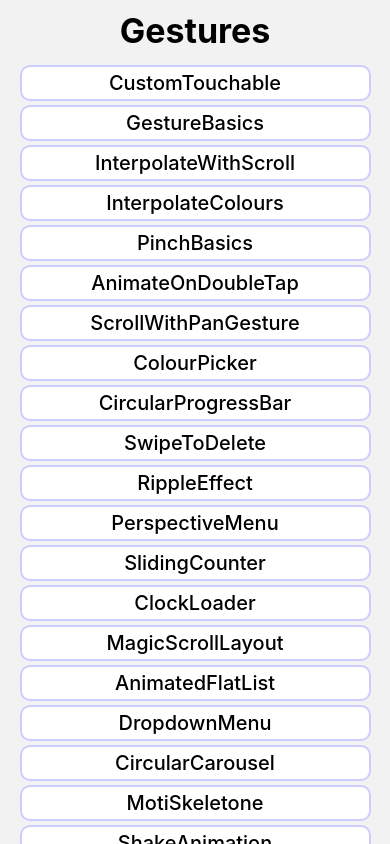
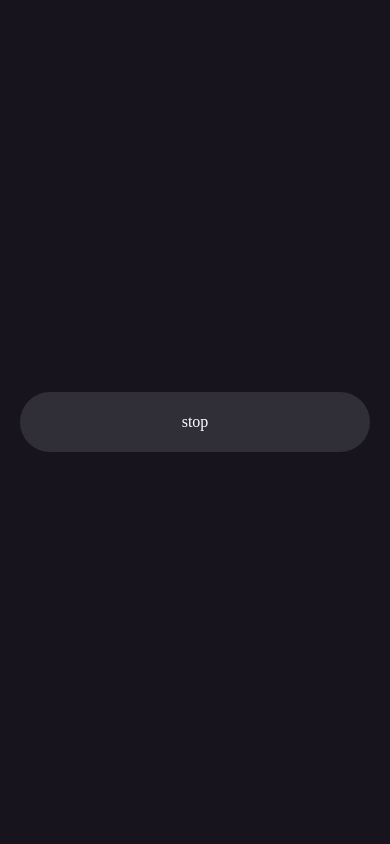
Before and after one commit to jonqwerty/animation, a React Native app: screen /SplitButton in a window 390 px wide. Built offline with nearby package versions, Linux system fonts and the light colour scheme.

Commit message:
add split btn

```diff
--- /dev/null
+++ b/src/common/constants.ts
@@ -0,0 +1,6 @@
+export const Palette = {
+  card: '#302E37',
+  highlight: '#EA3F4C',
+  background: '#18141D',
+  text: 'white',
+};
--- a/src/common/types.ts
+++ b/src/common/types.ts
@@ -27,6 +27,7 @@ export enum Screen {
   CircularCarousel = 'CircularCarousel',
   MotiSkeletone = 'MotiSkeletone',
   ShakeAnimation = 'ShakeAnimation',
+  SplitButton = 'SplitButton',
 }
 
 export type RootStackParamList = {
@@ -56,6 +57,7 @@ export type RootStackParamList = {
   CircularCarousel: {};
   MotiSkeletone: {};
   ShakeAnimation: {};
+  SplitButton: {};
 };
 
 export type RootRouteProps<RouteName extends keyof RootStackParamList> =
--- a/src/navigation/AppNavigator.tsx
+++ b/src/navigation/AppNavigator.tsx
@@ -28,6 +28,7 @@ import DropdownMenuScreen from '../screens/DropdownMenuScreen';
 import CircularCarouselScreen from '../screens/CircularCarouselScreen';
 import MotiSkeletoneScreen from '../screens/MotiSkeletoneScreen';
 import ShakeAnimationScreen from '../screens/ShakeAnimationScreen';
+import SplitButtonScreen from '../screens/SplitButtonScreen';
 
 const Stack = createNativeStackNavigator();
 
@@ -294,6 +295,16 @@ const Routes = () => {
           }
         }
       />
+      <Stack.Screen
+        name="SplitButton"
+        component={SplitButtonScreen}
+        options={
+          {
+            // gestureEnabled: false,
+            // animation: 'none',
+          }
+        }
+      />
     </Stack.Navigator>
   );
 };
--- a/src/screens/ListScreen.tsx
+++ b/src/screens/ListScreen.tsx
@@ -165,6 +165,13 @@ const ListScreen: FC = () => {
           }}>
           ShakeAnimation
         </Text>
+        <Text
+          style={styles.item}
+          onPress={() => {
+            navigation.navigate(Screen.SplitButton, {});
+          }}>
+          SplitButton
+        </Text>
 
         <Text style={{fontSize: 34, fontWeight: 'bold', marginVertical: 10}}>
           Animations
--- /dev/null
+++ b/src/screens/SplitButtonScreen.tsx
@@ -0,0 +1,221 @@
+import {
+  View,
+  Text,
+  StyleSheet,
+  useWindowDimensions,
+  StyleProp,
+  ViewStyle,
+} from 'react-native';
+import React, {FC, useState} from 'react';
+import {Gesture, GestureDetector} from 'react-native-gesture-handler';
+import Animated, {
+  runOnJS,
+  useAnimatedStyle,
+  useSharedValue,
+  withTiming,
+} from 'react-native-reanimated';
+
+import {Palette} from '../common/constants';
+
+type PressableScaleProps = {
+  children?: React.ReactNode;
+  onPress?: () => void;
+  style?: StyleProp<ViewStyle>;
+};
+
+export const PressableScale: React.FC<PressableScaleProps> = ({
+  children,
+  onPress,
+  style,
+}) => {
+  const scale = useSharedValue(1);
+
+  const gesture = Gesture.Tap()
+    .maxDuration(10000)
+    .onTouchesDown(() => {
+      scale.value = withTiming(0.9);
+    })
+    .onTouchesUp(() => {
+      if (onPress) {
+        runOnJS(onPress)();
+      }
+    })
+    .onFinalize(() => {
+      scale.value = withTiming(1);
+    });
+
+  const rButtonStyle = useAnimatedStyle(() => {
+    return {
+      transform: [{scale: scale.value}],
+    };
+  }, []);
+
+  return (
+    <GestureDetector gesture={gesture}>
+      <Animated.View style={[style, rButtonStyle]}>{children}</Animated.View>
+    </GestureDetector>
+  );
+};
+
+type SplitAction = {
+  label: string;
+  onPress: () => void;
+  backgroundColor: string;
+};
+
+type SplitButtonProps = {
+  splitted: boolean;
+  mainAction: SplitAction;
+  leftAction: SplitAction;
+  rightAction: SplitAction;
+};
+
+const ButtonHeight = 60;
+
+export const SplitButton: React.FC<SplitButtonProps> = ({
+  splitted,
+  mainAction,
+  leftAction,
+  rightAction,
+}) => {
+  const {width: windowWidth} = useWindowDimensions();
+
+  const paddingHorizontal = 20;
+  const gap = 10;
+  const SplittedButtonWidth = (windowWidth - paddingHorizontal * 2 - gap) / 2;
+
+  const rLeftButtonStyle = useAnimatedStyle(() => {
+    const leftButtonWidth = splitted ? SplittedButtonWidth : 0;
+    return {
+      width: withTiming(leftButtonWidth),
+      opacity: withTiming(splitted ? 1 : 0),
+    };
+  }, [splitted]);
+
+  const rLeftTextStyle = useAnimatedStyle(() => {
+    return {
+      opacity: withTiming(splitted ? 1 : 0, {
+        duration: 150,
+      }),
+    };
+  }, [splitted]);
+
+  const rMainButtonStyle = useAnimatedStyle(() => {
+    const mainButtonWidth = splitted
+      ? SplittedButtonWidth
+      : SplittedButtonWidth * 2 + gap;
+    return {
+      width: withTiming(mainButtonWidth),
+      marginLeft: withTiming(splitted ? gap : 0),
+      backgroundColor: withTiming(
+        splitted ? rightAction.backgroundColor : mainAction.backgroundColor,
+      ),
+    };
+  }, [splitted]);
+
+  const rMainTextStyle = useAnimatedStyle(() => {
+    return {
+      opacity: withTiming(splitted ? 0 : 1),
+    };
+  }, [splitted]);
+
+  const rRightTextStyle = useAnimatedStyle(() => {
+    return {
+      opacity: withTiming(splitted ? 1 : 0),
+    };
+  }, [splitted]);
+
+  return (
+    <View
+      style={{
+        width: '100%',
+        height: ButtonHeight,
+        paddingHorizontal,
+        flexDirection: 'row',
+      }}>
+      <PressableScale
+        onPress={leftAction.onPress}
+        style={[
+          {
+            backgroundColor: leftAction.backgroundColor,
+          },
+          rLeftButtonStyle,
+          styles.button,
+        ]}>
+        <Animated.Text numberOfLines={1} style={[styles.label, rLeftTextStyle]}>
+          {leftAction.label}
+        </Animated.Text>
+      </PressableScale>
+      <PressableScale
+        onPress={splitted ? rightAction.onPress : mainAction.onPress}
+        style={[rMainButtonStyle, styles.button]}>
+        <Animated.Text style={[styles.label, rMainTextStyle]}>
+          {mainAction.label}
+        </Animated.Text>
+        <Animated.Text style={[styles.label, rRightTextStyle]}>
+          {rightAction.label}
+        </Animated.Text>
+      </PressableScale>
+    </View>
+  );
+};
+
+const SplitButtonScreen: FC = () => {
+  const [splitted, setSplitted] = useState(false);
+  return (
+    <View style={styles.container}>
+      <SplitButton
+        splitted={splitted}
+        mainAction={{
+          label: 'Stop',
+          onPress: () => {
+            console.log('Stop');
+            setSplitted(true);
+          },
+          backgroundColor: Palette.card,
+        }}
+        leftAction={{
+          label: 'Resume',
+          onPress: () => {
+            console.log('Resume');
+            setSplitted(false);
+          },
+          backgroundColor: Palette.card,
+        }}
+        rightAction={{
+          label: 'Finish',
+          onPress: () => {
+            console.log('Finish');
+            setSplitted(false);
+          },
+          backgroundColor: Palette.highlight,
+        }}
+      />
+    </View>
+  );
+};
+
+const styles = StyleSheet.create({
+  container: {
+    flex: 1,
+    backgroundColor: Palette.background,
+    alignItems: 'center',
+    justifyContent: 'center',
+  },
+  label: {
+    fontSize: 16,
+    color: Palette.text,
+    fontFamily: 'FiraCode-Regular',
+    textTransform: 'lowercase',
+    position: 'absolute',
+  },
+  button: {
+    height: ButtonHeight,
+    justifyContent: 'center',
+    alignItems: 'center',
+    borderRadius: 30,
+    borderCurve: 'continuous',
+  },
+});
+
+export default SplitButtonScreen;
```
